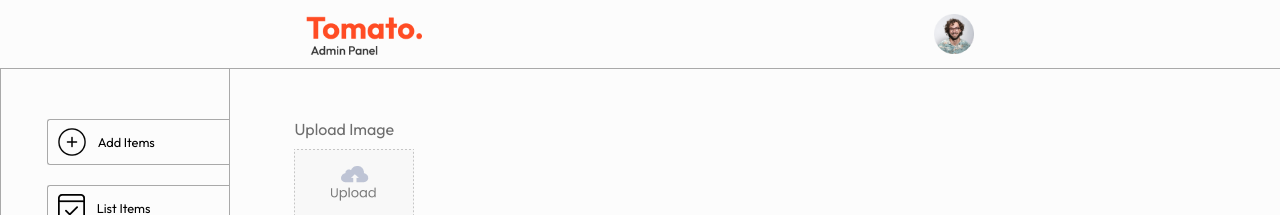
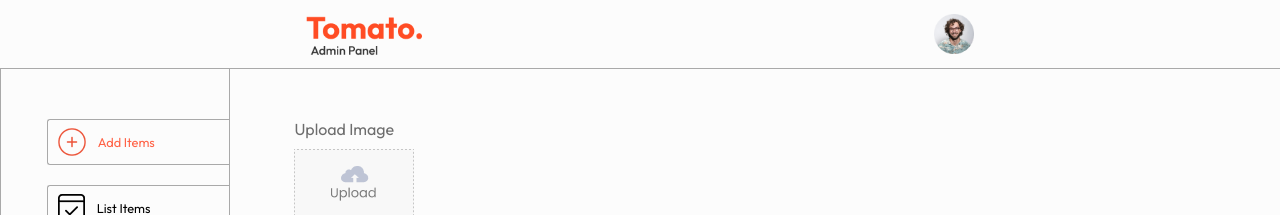
Before and after one commit to Anjana2k02/Food-order-Mern-Stack, a React (Vite) app in the folder admin/: page /add in a window 1280 px wide. Shown: the top 215 px of the page. Built offline with nearby package versions, Linux system fonts and the light colour scheme.

Commit message:
image uploading display
Co-Authored-By: MrCosta1202 <147424762+MrCosta1202@users.noreply.github.com>

```diff
--- a/admin/src/components/Sidebar/Sidebar.css
+++ b/admin/src/components/Sidebar/Sidebar.css
@@ -1,21 +1,20 @@
-.sidebar{
+.sidebar {
     width: 18%;
     min-height: 100vh;
     border: 1.5px solid #a9a9a9;
     border-top: 0;
-    font-size: max(1vw,10px);
+    font-size: max(1vw, 10px);
 }
 
-.sidebar-options{
+.sidebar-options {
     padding-top: 50px;
     padding-left: 20%;
     display: flex;
     flex-direction: column;
     gap: 20px;
-
 }
 
-.sidebar-option{
+.sidebar-option {
     display: flex;
     align-items: center;
     gap: 12px;
@@ -24,10 +23,18 @@
     padding: 8px 10px;
     border-radius: 3px 0px 0px 3px;
     cursor: pointer;
-
 }
 
-@media (max-width:900px) {
+.sidebar-option.active {
+    background-color: lightorange;
+    color: tomato;
+}
+
+.sidebar-option.active img {
+    filter: brightness(0) saturate(100%) invert(38%) sepia(99%) saturate(740%) hue-rotate(331deg) brightness(93%) contrast(99%);
+}
+
+@media (max-width: 900px) {
     .sidebar-option p {
         display: none;
     }
--- a/admin/src/components/Sidebar/Sidebar.jsx
+++ b/admin/src/components/Sidebar/Sidebar.jsx
@@ -2,19 +2,20 @@ import React from 'react'
 import './Sidebar.css'
 import { assets } from '../../assets/assets'
 import { NavLink } from 'react-router-dom'
+
 const Sidebar = () => {
   return (
     <div className='sidebar'>
         <div className="sidebar-options">
-            <NavLink to='/add' className="sidebar-option">
+            <NavLink to='/add' className="sidebar-option" activeClassName="active">
                 <img src={assets.add_icon} alt='' />
                 <p>Add Items</p>
             </NavLink>
-            <NavLink to='/list' className="sidebar-option">
+            <NavLink to='/list' className="sidebar-option" activeClassName="active">
                 <img src={assets.order_icon} alt='' />
                 <p>List Items</p>
             </NavLink>
-            <NavLink to='/order'className="sidebar-option">
+            <NavLink to='/order' className="sidebar-option" activeClassName="active">
                 <img src={assets.order_icon} alt='' />
                 <p>Orders</p>
             </NavLink>
--- a/admin/src/pages/Add/Add.jsx
+++ b/admin/src/pages/Add/Add.jsx
@@ -1,17 +1,26 @@
 import React from 'react'
 import './Add.css'
 import { assets } from '../../assets/assets'
+import { useState } from 'react'
 
 const Add = () => {
+
+  const [image,setImage] = useState(false);
+  const [data,setData] = useState({
+    name:"",
+    description:"",
+    price:"",
+    category:"salad",
+  })
   return (
     <div className='add'>
       <form className='flex-col'>
         <div className="add-image-upload flex-col">
             <p>Upload Image</p>
             <label htmlFor='image'>
-              <img src={assets.upload_area} alt=""/>
+              <img src={image?URL.createObjectURL(image):assets.upload_area} alt=""/>
             </label>
-            <input type="file" id="image" hidden required />
+            <input onChange={(e)=>setImage(e.target.files[0])} type="file" id="image" hidden required />
         </div>
         <div className="add-product-name flex-col">
           <p>Product Name</p>
```
